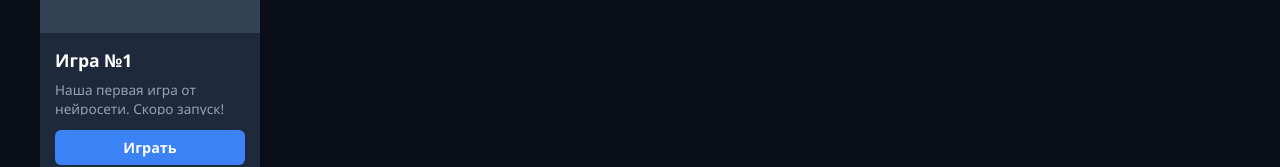
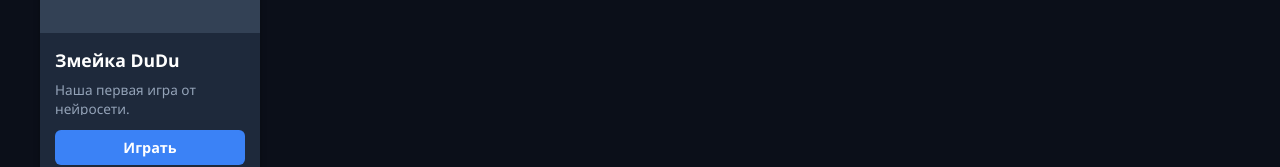
Before and after one commit to dofam1nka/DuDu.github.io, a plain HTML site: page index.html in a window 1280 px wide. Shown: the part 292-459 px from the top of the page. Drawn offline with Linux system fonts and the light colour scheme.

Commit message:
Update index.html

```diff
--- a/index.html
+++ b/index.html
@@ -37,8 +37,8 @@
             <div class="card">
                 <div class="card-preview">🚀</div>
                 <div class="card-info">
-                    <h3>Игра №1</h3>
-                    <p>Наша первая игра от нейросети. Скоро запуск!</p>
+                    <h3>Змейка DuDu</h3>
+                    <p>Наша первая игра от нейросети.</p>
                     <a href="snake.html" class="play-btn">Играть</a>
                 </div>
             </div>
```
